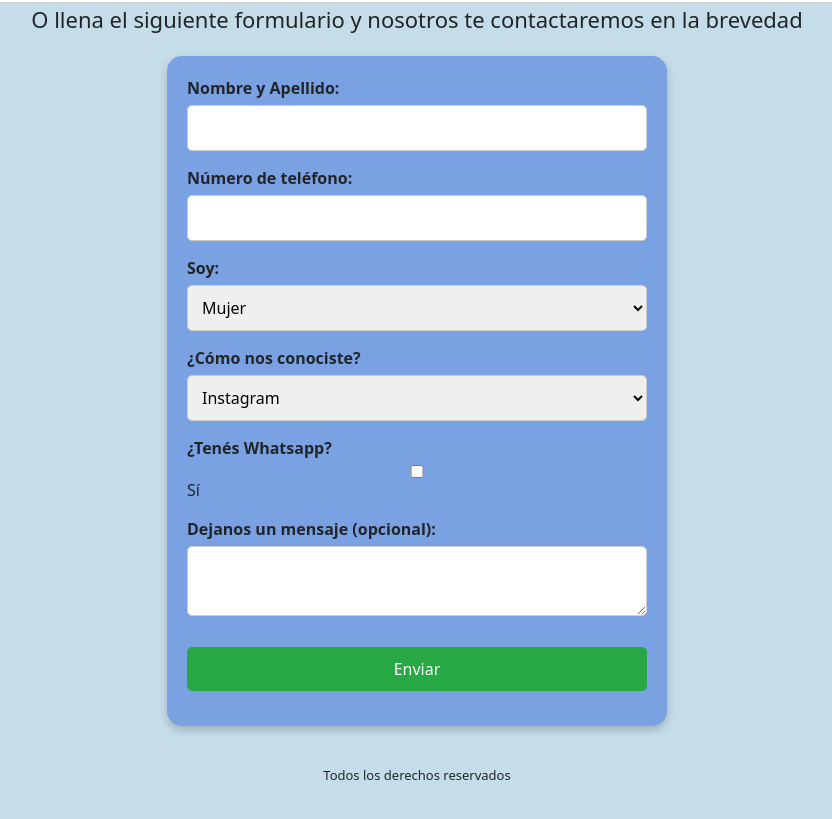
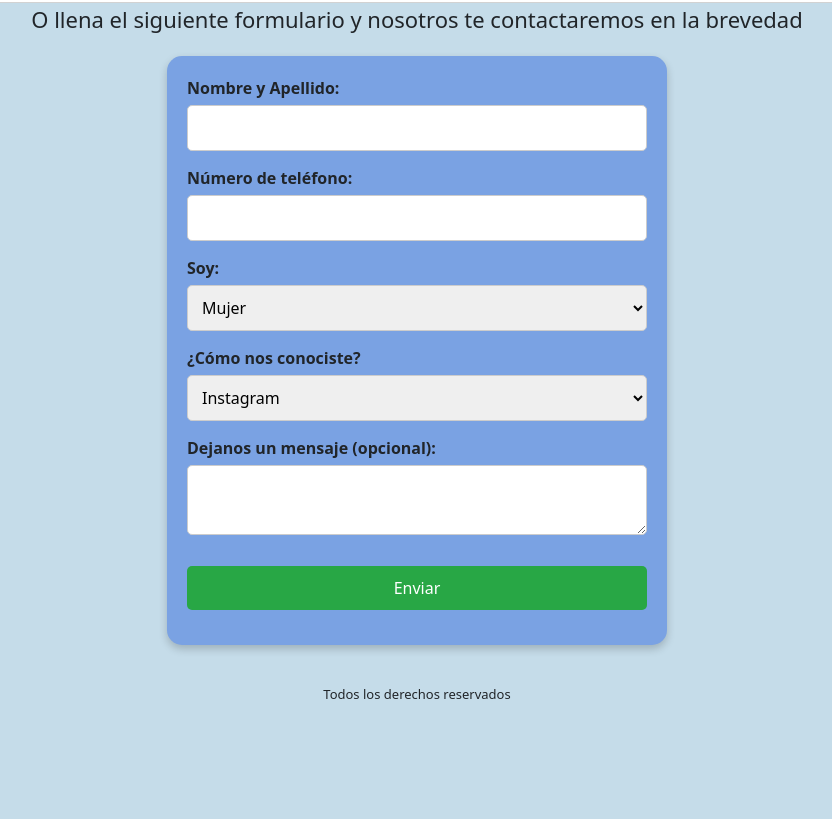
Before and after one commit to fmsuga/repo-delta, a website: page pages/contacto.html in a window 1280 px wide. Shown: the part 983-1802 px from the top of the page, without its empty margins (223-1055 px from the left). After the commit the page ends 1723 px from the top, so only its background shows below. Drawn offline with nearby package versions, Linux system fonts and the light colour scheme.

Commit message:
Se agregaron meta:desc para mejorar SEO, se optimizo carpeta img eliminando lo que no se uso, se optimizo el form de contacto.html, se ajusto el background del Accordion en servicios.html

```diff
--- a/pages/contacto.html
+++ b/pages/contacto.html
@@ -18,6 +18,7 @@
 
   <meta charset="UTF-8">
   <meta name="viewport" content="width=device-width, initial-scale=1.0">
+  <meta name="description" content="Contáctanos fácilmente a través de Instagram, WhatsApp o nuestro formulario. Estamos disponibles para responder tus preguntas y ayudarte a unirte a Deltarunners.">
   <title>Contacto - Deltarunners</title>
 
 </head>
@@ -139,11 +140,6 @@
         </div>
 
         <div class="form-group">
-          <label for="metodo">¿Tenés Whatsapp?</label>
-          <input class="field" type="checkbox" name="whatsapp" id="whatsapp"> Sí
-        </div>
-
-        <div class="form-group">
           <label for="mensaje">Dejanos un mensaje (opcional):</label>
           <textarea name="mensaje" id="mensaje"></textarea>
         </div>
```
Also changed, not shown: index.html (+1 -1 lines), pages/donde-estamos.html (+2 -1 lines), pages/eventos.html (+3 -1 lines), pages/servicios.html (+2 -1 lines), img/calendario.jpg (deleted), img/maraton-dos.jpg (deleted), img/qr-ig.png (deleted), img/trail-dos.jpg (deleted), img/trail-tres.jpg (deleted), img/triangulo.png (deleted).
